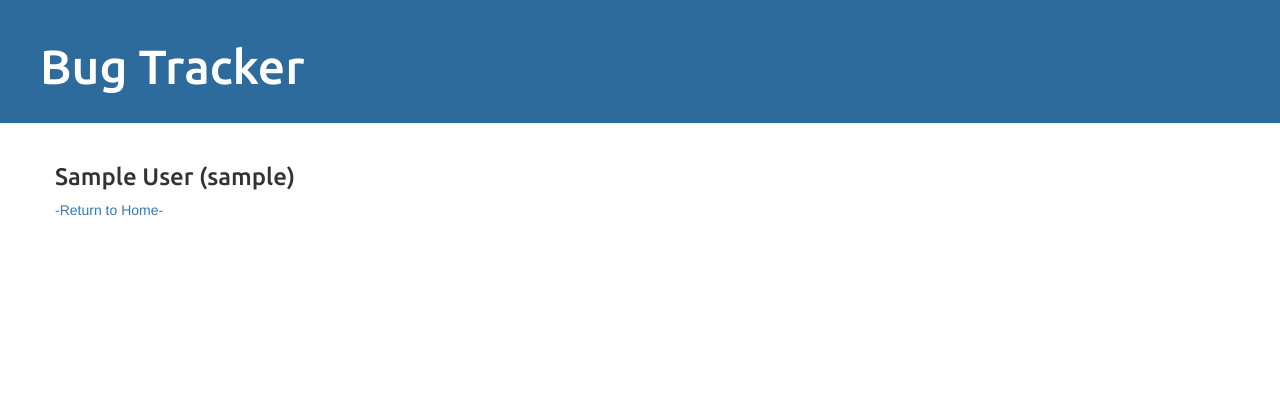
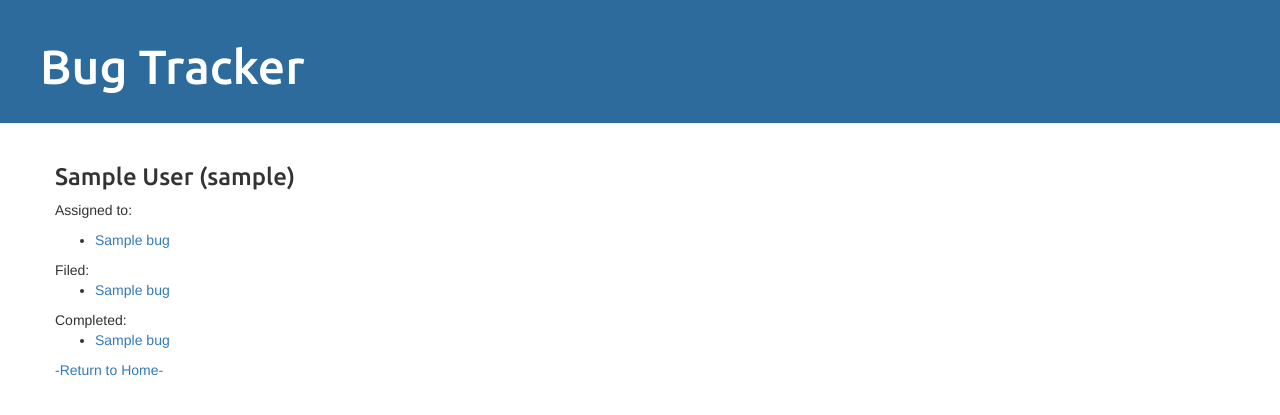
Before and after one commit to benjmm/kaseq4-bug-tracker, a Django app: page /user/1/ in a window 1280 px wide. Shown: the top 415 px of the page. Run offline with Django 3.2, Linux system fonts and the light colour scheme; a user stored in the database is signed in; tables that the repository leaves empty hold one stand-in row (values such as "Sample post"); some libraries are stand-ins or nearby versions.

Commit message:
user details page filled out

```diff
--- a/appbug/templates/bug_blob.html
+++ b/appbug/templates/bug_blob.html
@@ -1,4 +1,4 @@
-<a href="/bug/{{bug.id}}/"> {{ bug }} </a> ({{broast.score}})
+<a href="/bug/{{bug.id}}/"> {{ bug }} </a>
 <div class="date">{{ bug.date }}</div>
 <ul>
   <li>{{ bug.get_status_display }}</li>
--- a/appbug/templates/user_details.html
+++ b/appbug/templates/user_details.html
@@ -2,6 +2,29 @@
 
 <h3>{{ user.display_name }} ({{user}})</h3>
 
+<p>
+Assigned to:
+<ul>
+  {% for bug in assigned %}
+  <li><a href="/bug/{{ bug.id }}">{{ bug }}</a></li>
+  {% endfor %}
+</ul>
+
+Filed:
+<ul>
+  {% for bug in filed %}
+  <li><a href="/bug/{{ bug.id }}">{{ bug }}</a></li>
+  {% endfor %}
+</ul>
+
+Completed:
+<ul>
+  {% for bug in completed %}
+  <li><a href="/bug/{{ bug.id }}">{{ bug }}</a></li>
+  {% endfor %}
+</ul>
+</p>
+
 <p><a href="/home">-Return to Home-</a></p>
 
 {% endblock %}
--- a/appbug/views.py
+++ b/appbug/views.py
@@ -74,4 +74,7 @@ def bug_v(request, id):
 def user_v(request, id):
     html = "user_details.html"
     user = CustomUser.objects.get(id=id)
-    return render(request, html, {'user': user})
+    assigned = Bug.objects.filter(owner=id).order_by('-date')
+    filed = Bug.objects.filter(author=id).order_by('-date')
+    completed = Bug.objects.filter(closer=id).order_by('-date')
+    return render(request, html, {'user': user, 'assigned': assigned, 'filed': filed, 'completed': completed})
```
Also changed, not shown: appbug/templates/bug_details.html (+5 -3 lines), appbug/templates/home.html (+9 -8 lines), appbug/templates/temp.html (added, +19 -0 lines).
